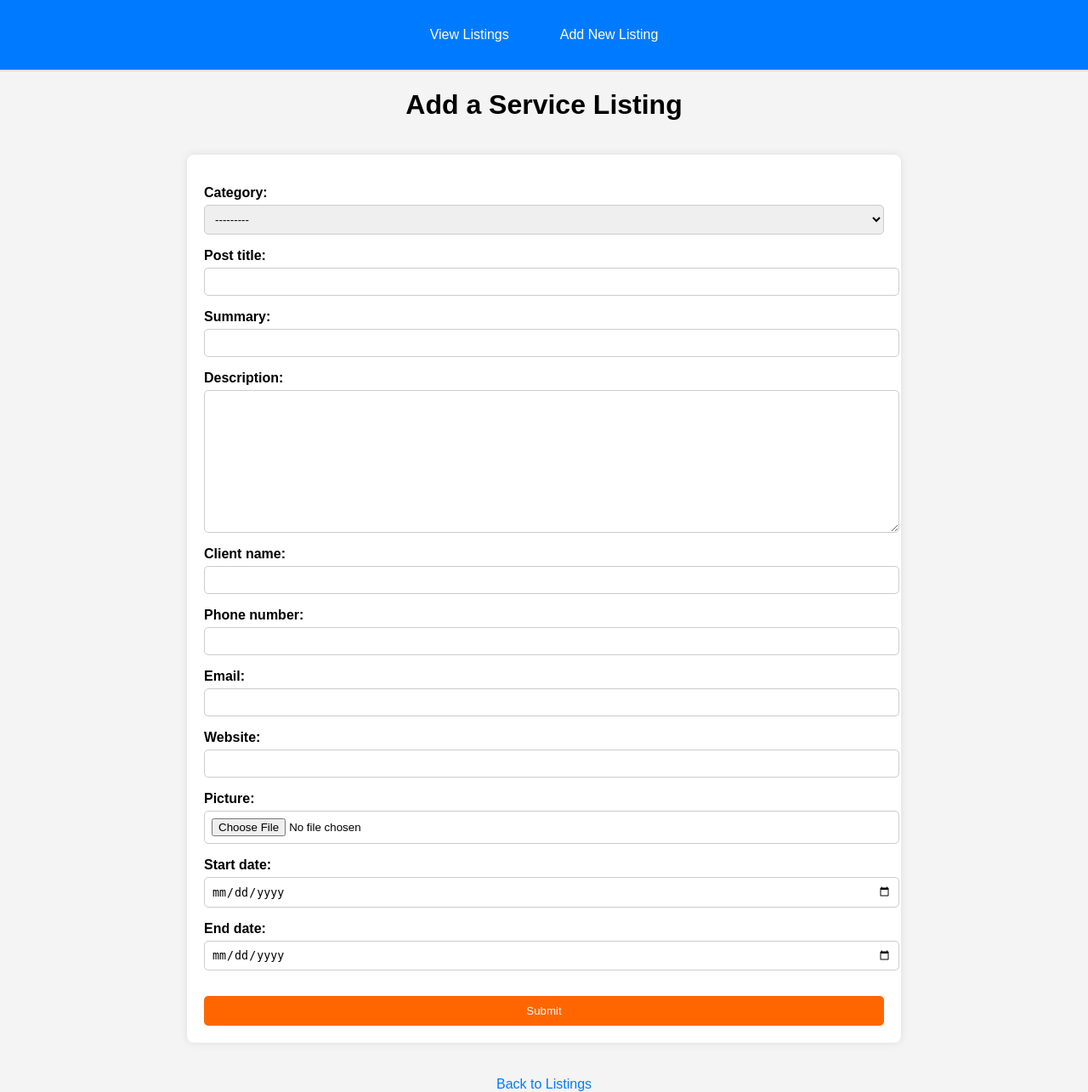
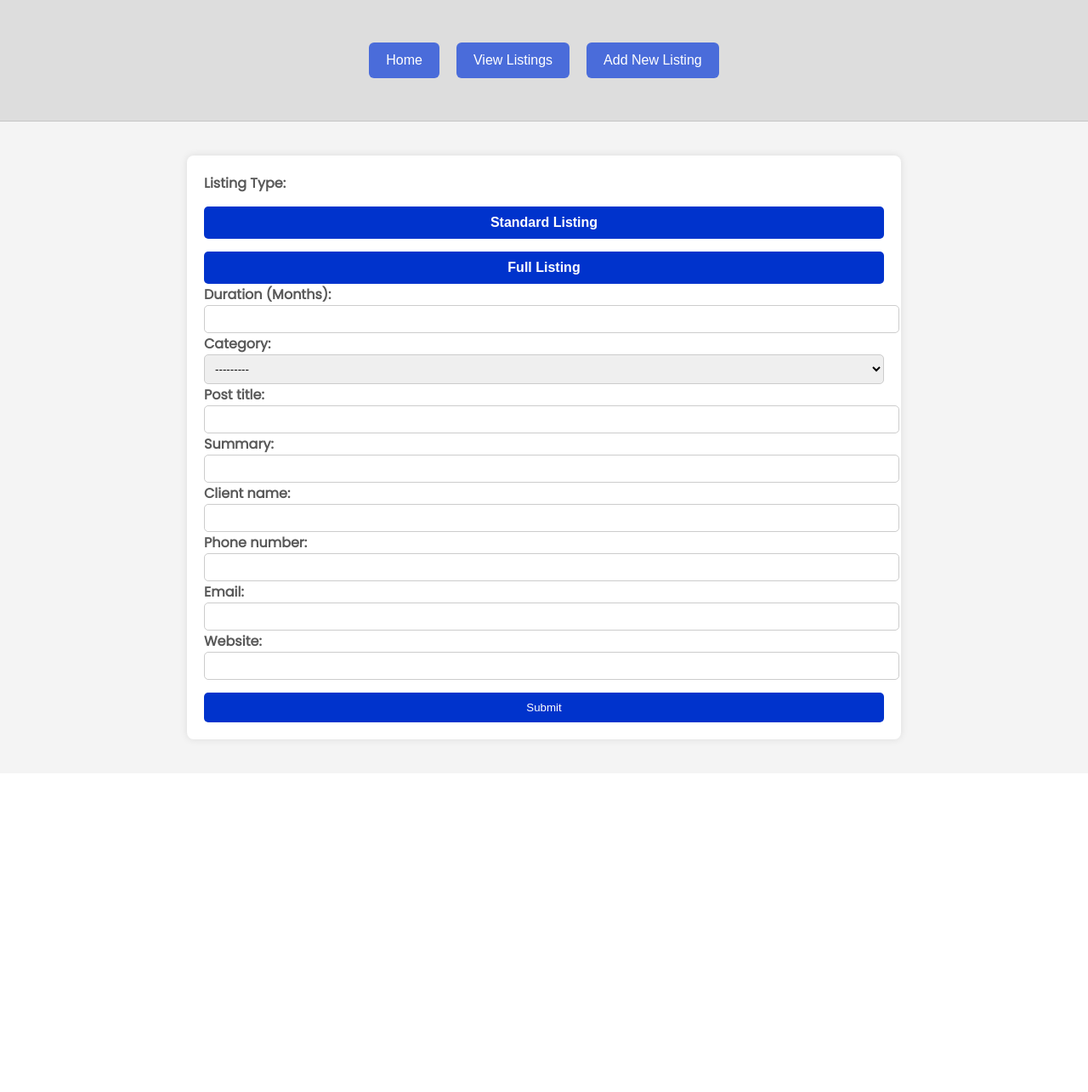
Before and after one commit to daniegitx1/Services, a Django app: page /add/ in a window 1280 px wide. Shown: the whole page at 85% size. After the commit the page ends 877 px from the top, so only its background shows below. Run offline with Django 3.2, Linux system fonts and the light colour scheme; data comes from the database, SQL or seed files in the repository; both versions use the stored data as it was after the commit.

Commit message:
commit 3

```diff
--- a/listings/forms.py
+++ b/listings/forms.py
@@ -2,9 +2,18 @@ from django import forms
 from .models import Listing
 
 class ListingForm(forms.ModelForm):
-    start_date = forms.DateField(widget=forms.DateInput(attrs={'type': 'date'}))
-    end_date = forms.DateField(widget=forms.DateInput(attrs={'type': 'date'}))
+    duration = forms.IntegerField(
+        min_value=1,
+        label="Duration (Months)",
+        widget=forms.NumberInput(attrs={'id': 'duration', 'onchange': 'calculateEndDate()'})
+    )
 
     class Meta:
         model = Listing
-        fields = '__all__'
+        fields = ['type', 'category', 'post_title', 'summary', 'description', 'client_name',
+                  'phone_number', 'email', 'website', 'picture', 'duration']
+
+        widgets = {
+            'start_date': forms.HiddenInput(),
+            'end_date': forms.HiddenInput(),
+        }
--- a/listings/models.py
+++ b/listings/models.py
@@ -1,4 +1,5 @@
 from django.db import models
+from datetime import date, timedelta
 
 # Category Model
 class Category(models.Model):
@@ -9,7 +10,13 @@ class Category(models.Model):
 
 # Listing Model
 class Listing(models.Model):
-    category = models.ForeignKey(Category, on_delete=models.CASCADE)  # Links to Category
+    LISTING_TYPES = [
+        ('standard', 'Standard Listing'),
+        ('full', 'Full Listing'),
+    ]
+
+    type = models.CharField(max_length=10, choices=LISTING_TYPES, default='standard')
+    category = models.ForeignKey(Category, on_delete=models.CASCADE)
     post_title = models.CharField(max_length=200)
     summary = models.CharField(max_length=300, blank=True, null=True)
     description = models.TextField(blank=True, null=True)
@@ -18,9 +25,17 @@ class Listing(models.Model):
     email = models.EmailField(blank=True, null=True)
     website = models.URLField(blank=True, null=True)
     picture = models.ImageField(upload_to='listings/', blank=True, null=True)
-    start_date = models.DateField(blank=True, null=True)
-    end_date = models.DateField(blank=True, null=True)
+    duration = models.PositiveIntegerField(default=1)  # New field for duration in months
+    start_date = models.DateField(default=date.today)  # Auto-set to today's date
+    end_date = models.DateField(blank=True, null=True)  # Auto-calculated
+
     created_at = models.DateTimeField(auto_now_add=True)
+
+    def save(self, *args, **kwargs):
+        # Auto-calculate the end date based on duration
+        if self.start_date and self.duration:
+            self.end_date = self.start_date + timedelta(days=30 * self.duration)
+        super().save(*args, **kwargs)
 
     def __str__(self):
         return self.post_title
--- a/listings/templates/listings/add_listing.html
+++ b/listings/templates/listings/add_listing.html
@@ -4,23 +4,123 @@
     <title>Add a Listing</title>
     {% load static %}
     <link rel="stylesheet" type="text/css" href="{% static 'css/styles.css' %}">
+    <link href="https://fonts.googleapis.com/css2?family=Poppins:wght@300;400&display=swap" rel="stylesheet">
 </head>
 <body>
-    <!-- Navigation Menu -->
+
 <nav>
+    <button onclick="window.location.href='https://www.scarborough.africa/visitors/'">Home</button>
     <button onclick="window.location.href='{% url 'service_list' %}'">View Listings</button>
     <button onclick="window.location.href='{% url 'add_listing' %}'">Add New Listing</button>
 </nav>
 
-    <h1>Add a Service Listing</h1>
-
-    <!-- Apply class directly to form to center it -->
 <form class="form-container" method="post" enctype="multipart/form-data">
     {% csrf_token %}
-        {{ form.as_p }}
-        <button type="submit">Submit</button>
+
+    <!-- Listing Type Selection (Two-Button Toggle) -->
+    <label class="block text-sm font-medium text-gray-700 mb-2">Listing Type:</label>
+    <div class="inline-flex border border-gray-300 rounded-lg overflow-hidden">
+        <button type="button" id="standard-btn"
+                class="toggle-btn px-6 py-2 border-r border-gray-300 transition-all bg-blue-500 text-white"
+                onclick="selectListingType('standard')">
+            Standard Listing
+        </button>
+
+        <button type="button" id="full-btn"
+                class="toggle-btn px-6 py-2 transition-all bg-gray-200 text-gray-700"
+                onclick="selectListingType('full')">
+            Full Listing
+        </button>
+    </div>
+
+    <!-- Hidden Input for Form Submission -->
+    <input type="hidden" name="type" id="listing-type" value="standard">
+
+    <!-- General Fields (Always Visible) -->
+    <label for="duration">Duration (Months):</label>
+    {{ form.duration }}
+
+    {{ form.category.label_tag }} {{ form.category }}
+    {{ form.post_title.label_tag }} {{ form.post_title }}
+    {{ form.summary.label_tag }} {{ form.summary }}
+    {{ form.client_name.label_tag }} {{ form.client_name }}
+    {{ form.phone_number.label_tag }} {{ form.phone_number }}
+    {{ form.email.label_tag }} {{ form.email }}
+    {{ form.website.label_tag }} {{ form.website }}
+
+    <!-- Full Listing Extra Fields (Hidden by Default, Appears at Bottom) -->
+    <div id="full-listing-section" style="display: none; margin-top: 20px;">
+        <h3 class="text-lg font-semibold text-gray-800">Extra Details for Full Listing</h3>
+        <div class="divider"></div>
+
+        <div id="description-field">
+            {{ form.description.label_tag }} {{ form.description }}
+        </div>
+
+        <div id="picture-field">
+            {{ form.picture.label_tag }} {{ form.picture }}
+        </div>
+    </div>
+
+    <!-- Submit Button (Always at the Bottom) -->
+    <button type="submit" class="mt-4 px-4 py-2 bg-green-500 text-white rounded">Submit</button>
+
 </form>
 
-    <a href="{% url 'service_list' %}">Back to Listings</a>
+<!-- JavaScript -->
+<script>
+    function selectListingType(type) {
+        // Set hidden input value
+        document.getElementById("listing-type").value = type;
+
+        // Get buttons and full listing section
+        let standardBtn = document.getElementById("standard-btn");
+        let fullBtn = document.getElementById("full-btn");
+        let fullListingSection = document.getElementById("full-listing-section");
+
+        // Reset button styles (default: grey)
+        standardBtn.classList.remove("bg-blue-500", "text-white");
+        standardBtn.classList.add("bg-gray-200", "text-gray-700");
+
+        fullBtn.classList.remove("bg-blue-500", "text-white");
+        fullBtn.classList.add("bg-gray-200", "text-gray-700");
+
+        // Highlight selected button and toggle full listing section
+        if (type === "standard") {
+            standardBtn.classList.add("bg-blue-500", "text-white");
+            standardBtn.classList.remove("bg-gray-200", "text-gray-700");
+            fullListingSection.style.display = "none";
+        } else {
+            fullBtn.classList.add("bg-blue-500", "text-white");
+            fullBtn.classList.remove("bg-gray-200", "text-gray-700");
+            fullListingSection.style.display = "block";
+        }
+    }
+
+    // Ensure correct state on page load
+    document.addEventListener("DOMContentLoaded", function () {
+        selectListingType("standard"); // Default selection
+    });
+</script>
+
+<!-- Styling -->
+<style>
+    .toggle-btn {
+        font-size: 16px;
+        font-weight: 600;
+        border: none;
+        outline: none;
+        cursor: pointer;
+        padding: 10px 20px;
+        transition: background-color 0.2s ease-in-out;
+    }
+
+    .divider {
+        height: 1px;
+        background-color: #ddd;
+        margin: 10px 0;
+    }
+</style>
+
 </body>
 </html>
--- a/static/css/styles.css
+++ b/static/css/styles.css
@@ -1,6 +1,7 @@
 /* General Styles */
 body {
-    font-family: Arial, sans-serif;
+    font-family: 'Poppins', Arial, sans-serif;
+    color: #595959;
     background-color: #f4f4f4;
     margin: 0;
     padding: 0;
@@ -44,7 +45,7 @@ body {
 
 .form-container button {
     margin-top: 15px;
-    background: #ff6600;
+    background: #0033cc;
     color: white;
     padding: 10px;
     border: none;
@@ -110,6 +111,7 @@ a:hover {
 /* Client Information Styles */
 .client-info {
     text-align: left;
+    font-size: 16px;
     margin-top: 10px;
 }
 
@@ -132,18 +134,18 @@ nav {
     display: flex;
     justify-content: center;
     gap: 20px;
-    padding: 20px;
-    background-color: #007bff;
-    border-bottom: 2px solid #ddd;
+    padding: 50px;
+    background-color: #dddddd;
+    border-bottom: 1px solid #c5c5c5;
 }
 
 nav button {
-    background-color: #007bff;
+    background-color: #4a6cda;
     color: white;
     font-size: 16px;
     padding: 12px 20px;
     border: none;
-    border-radius: 8px;
+    border-radius: 6px;
     cursor: pointer;
     transition: background-color 0.3s, transform 0.2s;
 }
@@ -182,4 +184,62 @@ nav button:active {
         font-size: 20px; /* Larger dropdown on mobile */
         padding: 12px;
     }
+
+    nav button {
+        font-size: 18px;
+    }
 }
+
+/* Full Listing Section Styles */
+#full-listing-section {
+    display: none; /* Hide by default */
+    background-color: #f9f9f9;  /* Light grey background */
+    border: 2px solid #ddd;  /* Light grey border */
+    padding: 15px;
+    margin-top: 20px;
+    border-radius: 8px;  /* Rounded corners */
+}
+
+/* Section heading */
+#full-listing-section h3 {
+    color: #cc5500; /* Highlight heading in orange */
+    margin-bottom: 10px;
+}
+
+/* Divider */
+.divider {
+    height: 2px;
+    background-color: #ddd;
+    margin-bottom: 15px;
+}
+
+/* Explicitly define the toggle button styles */
+.toggle-btn {
+    background-color: #d1d5db; /* Default Grey */
+    color: #333;
+    font-size: 16px;
+    font-weight: 600;
+    border: none;
+    outline: none;
+    cursor: pointer;
+    padding: 10px 20px;
+    transition: background-color 0.2s ease-in-out, color 0.2s ease-in-out;
+    width: auto; /* Prevents full-width issue */
+    display: inline-block;
+}
+
+/* Selected (Active) Button */
+.toggle-btn.active {
+    background-color: #2563eb; /* Blue */
+    color: white;
+}
+
+/* Hover effect */
+.toggle-btn:hover {
+    background-color: #93c5fd; /* Lighter blue */
+}
+
+/* Ensure other buttons don't inherit incorrect styles */
+.form-container button:not(.toggle-btn) {
+    width: 100%; /* Keep form submit button full width */
+}
```
Also changed, not shown: listings/templates/listings/service_list.html (+55 -40 lines), db.sqlite3, 1 other file. Lines whose indentation alone changed are shown as unchanged.
